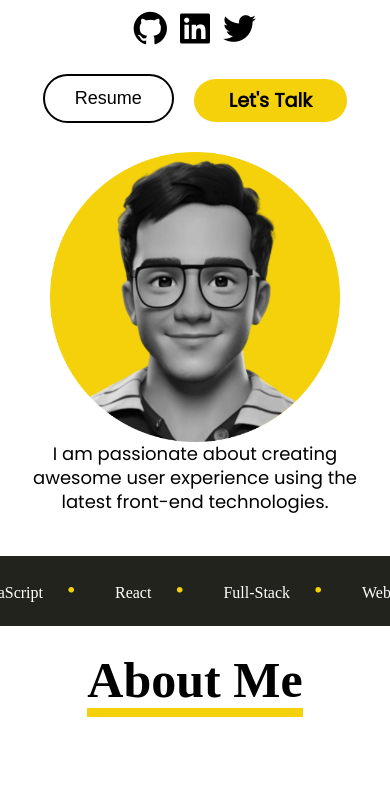
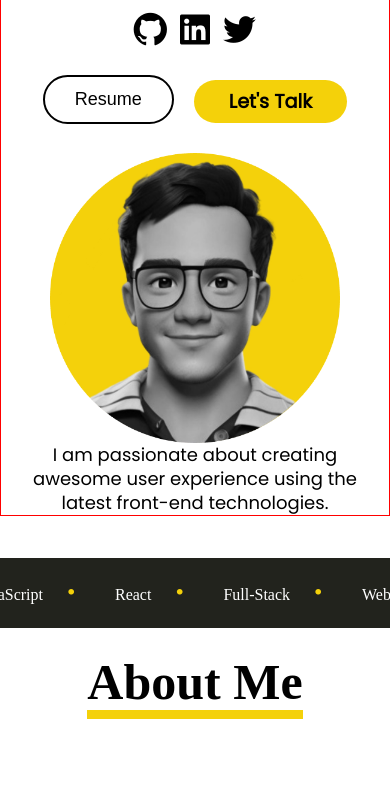
Before and after one commit to hySumit/portfolio1.0, a plain HTML site: page index.html in a window 390 px wide. Shown: the part 345-1135 px from the top of the page. Drawn offline with nearby package versions, Linux system fonts and the light colour scheme.

Commit message:
Update responsive.css

```diff
--- a/css/responsive.css
+++ b/css/responsive.css
@@ -22,7 +22,8 @@
   .containerMain {
     display: flex;
     flex-wrap: wrap;
-    margin-top: 0.7vh;
+    margin-top: 0.1vh;
+    border: 1px solid red;
     /* text-align: center; */
   }
   #section1 .containerMain .about2{
```
